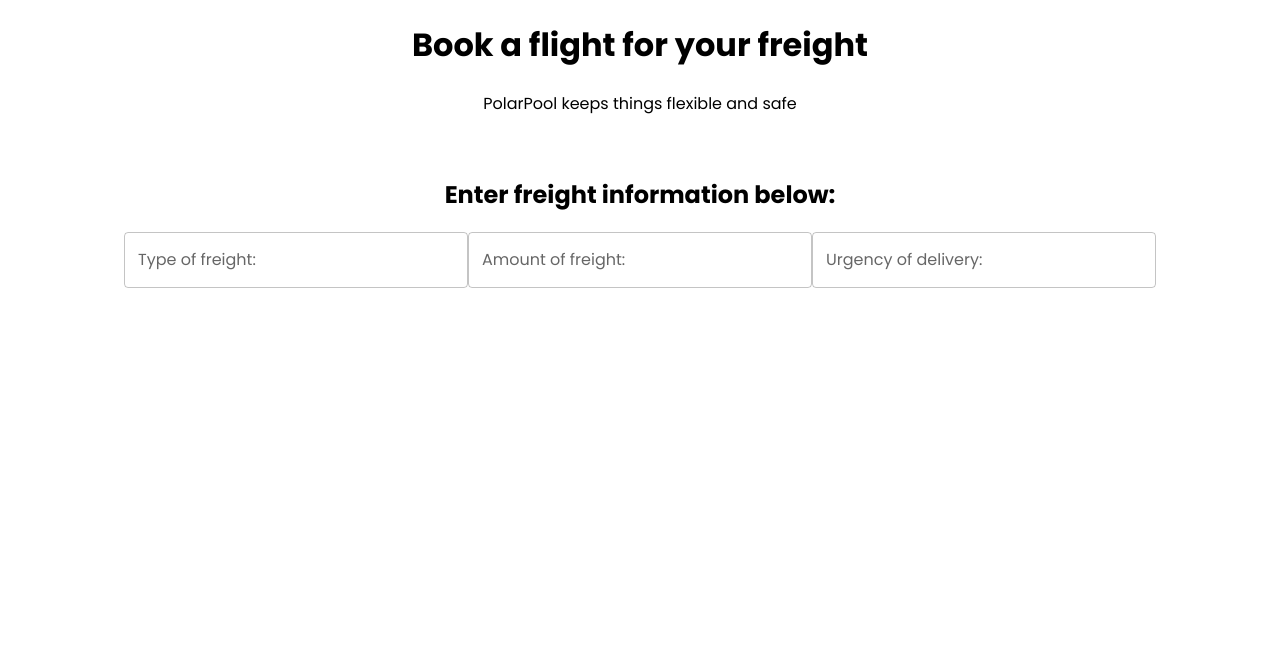
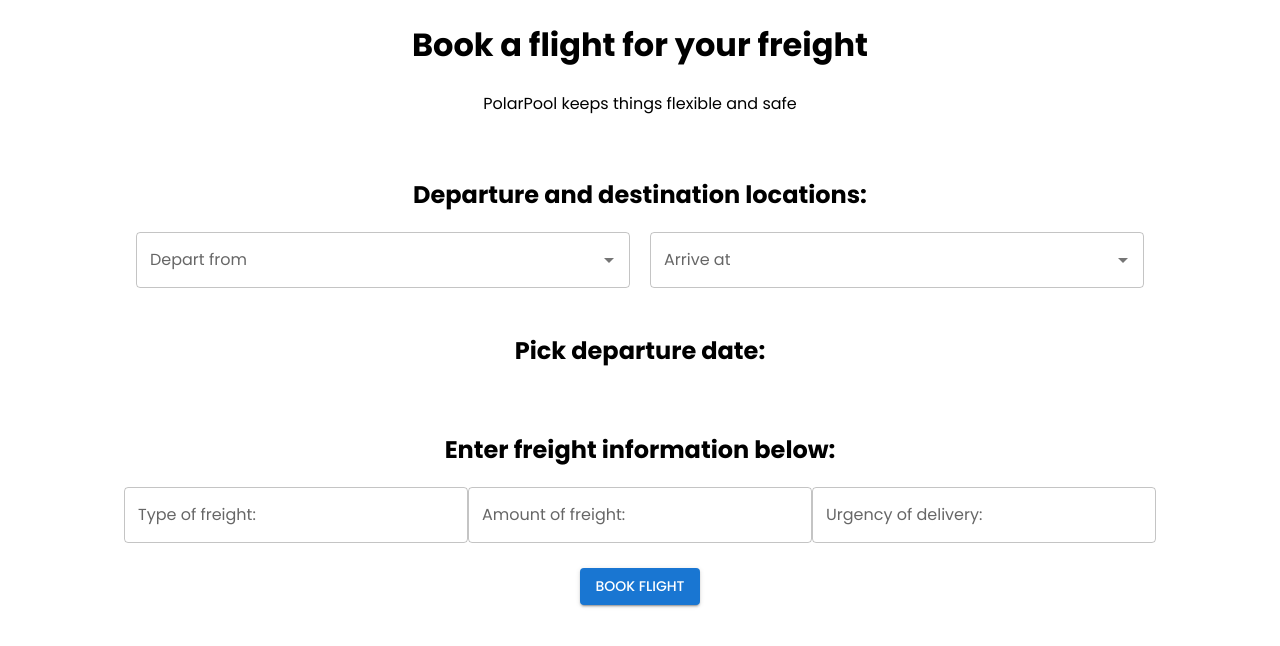
Before and after one commit to hudyu17/polarpool, a React (Create React App) app in the folder client/: page /freight in a window 1280 px wide. Shown: the top 646 px of the page. Built offline with nearby package versions, Linux system fonts and the light colour scheme.

Commit message:
Freight UI components

```diff
--- a/client/src/components/freight/landing.freight.css
+++ b/client/src/components/freight/landing.freight.css
@@ -22,3 +22,8 @@
     width: 80%;
     margin: 0 auto;
 }
+
+.date-picker {
+    grid-row: 4;
+    margin: 0 auto;
+}
--- a/client/src/components/freight/landing.freight.js
+++ b/client/src/components/freight/landing.freight.js
@@ -1,6 +1,9 @@
-import React from 'react'
-import './landing.freight.css'
-import { Autocomplete, TextField } from '@mui/material';
+import React from 'react';
+import './landing.freight.css';
+import { Autocomplete, TextField , Button } from '@mui/material';
+import LocalizationProvider from '@mui/lab/LocalizationProvider';
+import AdapterDateFns from '@mui/lab/AdapterDateFns';
+import DatePicker from '@mui/lab/DatePicker';
 
 export default function FreightLanding() {
   return (
@@ -9,14 +12,56 @@
         <h1>Book a flight for your freight</h1>
         <p>PolarPool keeps things flexible and safe</p>
       </div>
+
       <br/>
+
+      <div className='hero'>
+        <h2>Departure and destination locations: </h2>
+      </div>
+      <div className='input-group'>
+        <Autocomplete
+          disablePortal
+          id="combo-box-demo"
+          options={['Montreal', 'Iqaluit']}
+          renderInput={(params) => <TextField {...params} label="Depart from" />}
+        />
+        <Autocomplete
+          disablePortal
+          id="combo-box-demo"
+          options={['Montreal', 'Iqaluit']}
+          renderInput={(params) => <TextField {...params} label="Arrive at" />}
+        />
+      </div>
+
+      <br/>
+
+      <div className='hero'>
+        <h2>Pick departure date: </h2>
+      </div>
+      <div className='hero'>
+        <LocalizationProvider dateAdapter={AdapterDateFns}>
+          <DatePicker
+            label="Departure date:"
+            renderInput={(params) => <TextField {...params} />}
+          />
+        </LocalizationProvider>
+      </div>
+
+      <br/>
+
       <div className='hero'>
         <h2>Enter freight information below: </h2>
       </div>
       <div className='hero'>
-          <TextField id="" label="Type of freight:" />
-          <TextField id="" label="Amount of freight:" />
-          <TextField id="" label="Urgency of delivery:" />
+        <TextField id="freightType" label="Type of freight:" />
+        <TextField id="freightAmount" label="Amount of freight:" />
+        <TextField id="freightUrgency" label="Urgency of delivery:" />
+      </div>
+
+      <br/>
+
+      <div className='hero'>
+        <Button variant="contained">Book Flight</Button>
       </div>
     </div>
   )
```
Lines whose indentation alone changed are shown as unchanged.
